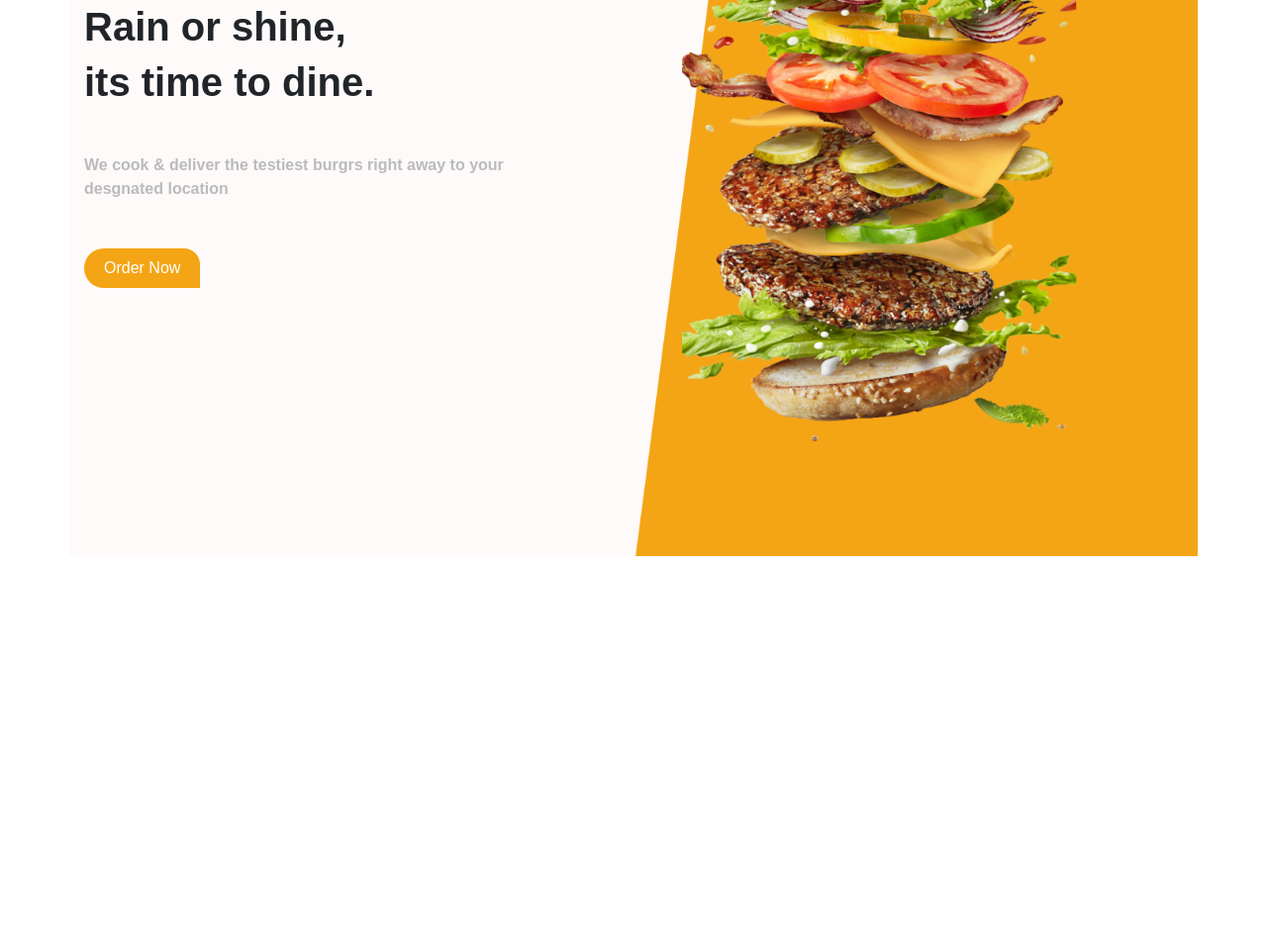
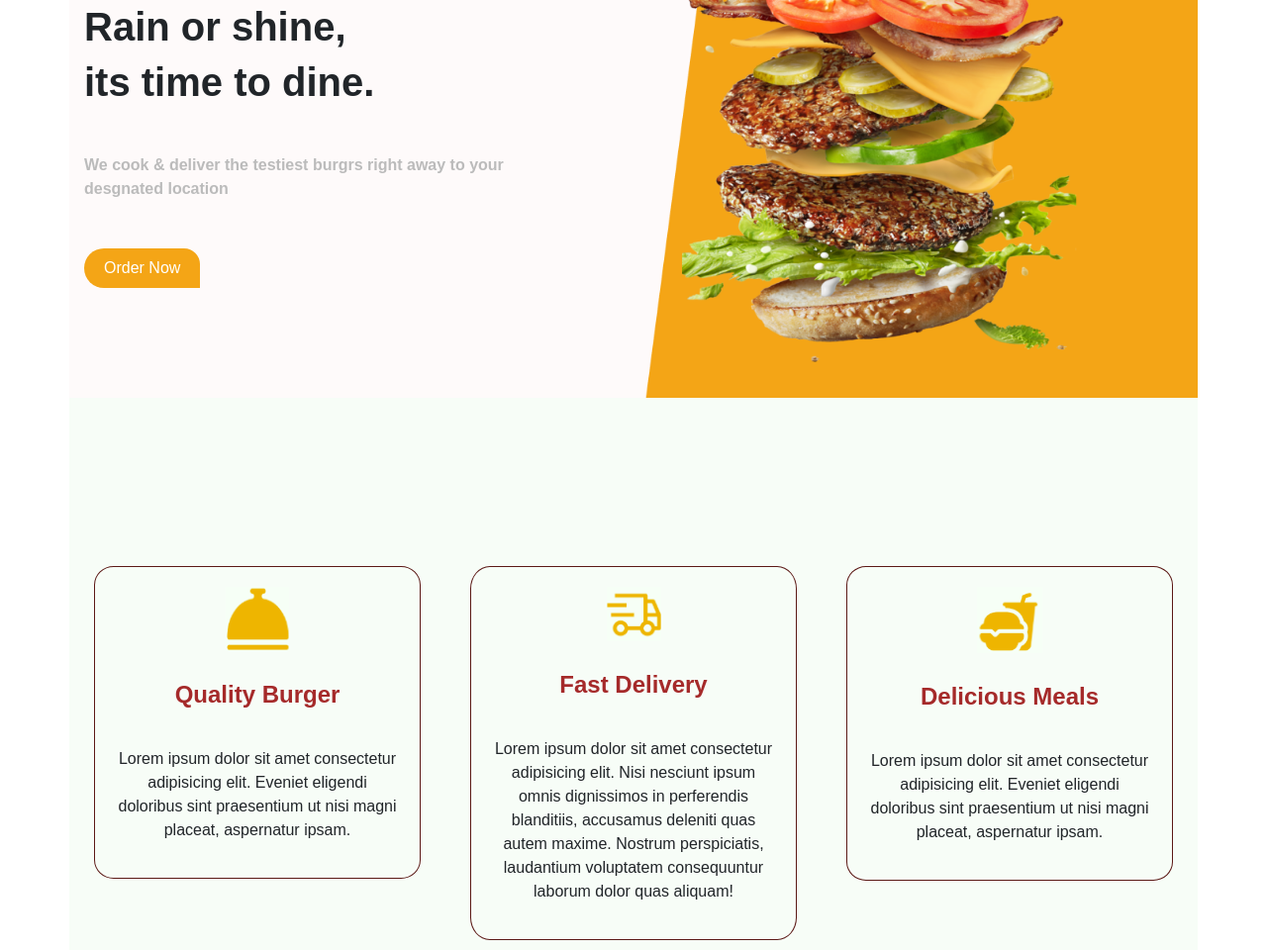
Before and after one commit to Moses-254-Mugo/The_Burg, a plain HTML site: page index.html in a window 1280 px wide. Shown: the part 238-1198 px from the top of the page at 99% size. Before the commit the page ends 800 px from the top, so only its background shows below. Drawn offline with nearby package versions, Linux system fonts and the light colour scheme.

Commit message:
add offer section

```diff
--- a/assets/css/style.css
+++ b/assets/css/style.css
@@ -66,7 +66,7 @@ body{
     background: url(../images/TheBurgar.png) no-repeat;
     background-position: center;
     background-size: cover;
-    height: 100vh;
+    height: 80vh;
 }
 .content{
     margin-top: 8rem;
@@ -88,6 +88,30 @@ body{
 
 }
 
+
+/* offer styling */
+.offer{
+    background-color: #f7fdf7;
+    padding-top: 10rem;
+
+}
+.row{
+    display: flex;
+    flex-wrap: wrap;
+}
+
+.offer-card{
+    border: 1px solid #5c1916;
+    border-radius:6% ;
+    text-align: center;
+    padding: 20px;
+    margin: 10px;
+}
+.offer-h2{
+    color: brown;
+    font-weight: 700;
+    padding: 30px 0;
+}
 
 
 
--- a/index.html
+++ b/index.html
@@ -50,7 +50,32 @@
 
     </section> <!-- end of banner-->
 
-    <!--  -->
+    <!-- offer section -->
+    <div class="container offer">
+        <div class="row">
+            <div class="col-sm-4">
+                <header class="offer-card left">
+                    <img src="./assets/images/burgers.png" alt="">
+                    <h4 class="offer-h2">Quality Burger</h4>
+                    <p>Lorem ipsum dolor sit amet consectetur adipisicing elit. Eveniet eligendi doloribus sint praesentium ut nisi magni placeat, aspernatur ipsam.</p>
+                </header>
+            </div>
+            <div class="col-sm-4">
+                <header class="offer-card middle">
+                    <img src="./assets/images/fast.png" alt="">
+                    <h4 class="offer-h2">Fast Delivery</h4>
+                    <p >Lorem ipsum dolor sit amet consectetur adipisicing elit. Nisi nesciunt ipsum omnis dignissimos in perferendis blanditiis, accusamus deleniti quas autem maxime. Nostrum perspiciatis, laudantium voluptatem consequuntur laborum dolor quas aliquam!</p>
+                </header>
 
+            </div>
+            <div class="col-sm-4">
+                <header class="offer-card right">
+                    <img src="./assets/images/delicious.png" alt="">
+                    <h4 class="offer-h2">Delicious Meals</h4>
+                    <p>Lorem ipsum dolor sit amet consectetur adipisicing elit. Eveniet eligendi doloribus sint praesentium ut nisi magni placeat, aspernatur ipsam.</p>
+                </header>
+            </div>
+        </div>
+    </div>
 </body>
 </html>
```
